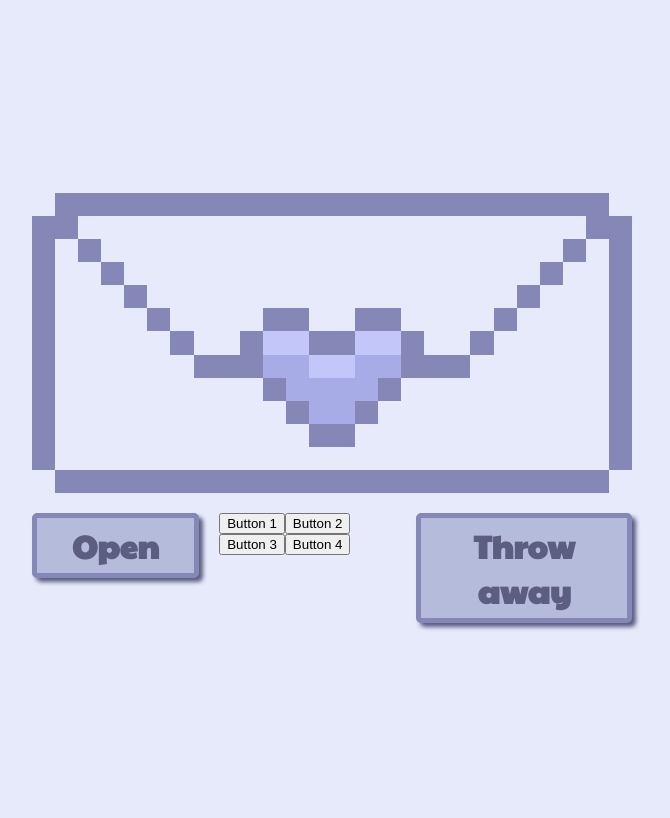
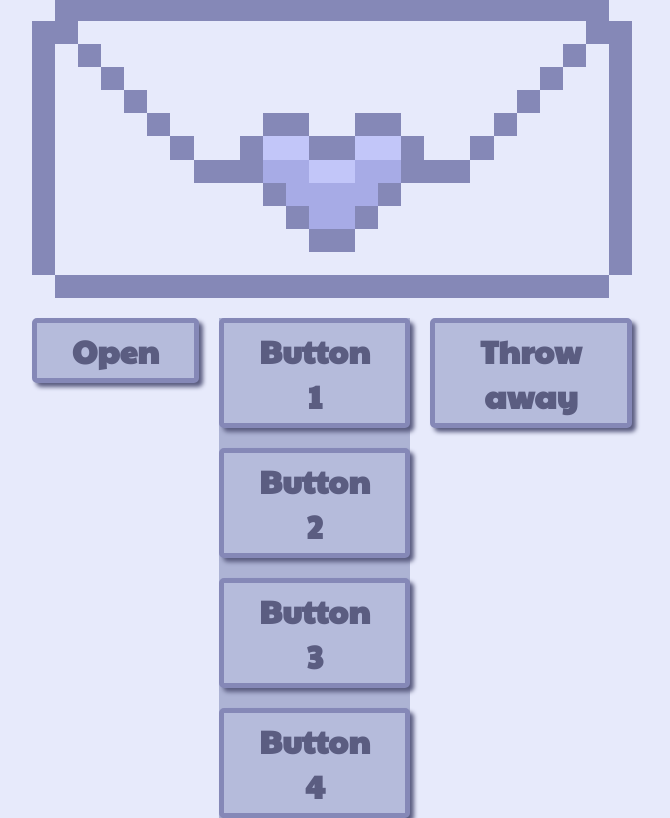
Before and after one commit to Stephaniebaard/Purple-Fox, a React (Vite) app: page / in a window 1280 px wide. Both pictures are taken after a click on the button "Open". Shown: the whole page, without its empty margins (308-978 px from the left). Built offline with nearby package versions, Linux system fonts and the light colour scheme.

Commit message:
Updated meny scss

```diff
--- a/src/widgets/meny/meny.scss
+++ b/src/widgets/meny/meny.scss
@@ -0,0 +1,12 @@
+@use '../../styles/Mixins.scss';
+.Menu{
+    background-color: rgba(173, 179, 212, 1);
+    display: flex;
+    flex-direction: column;
+    gap: 20px;
+
+}
+
+.MenuButton{
+    @include Mixins.buttons;
+}
```
